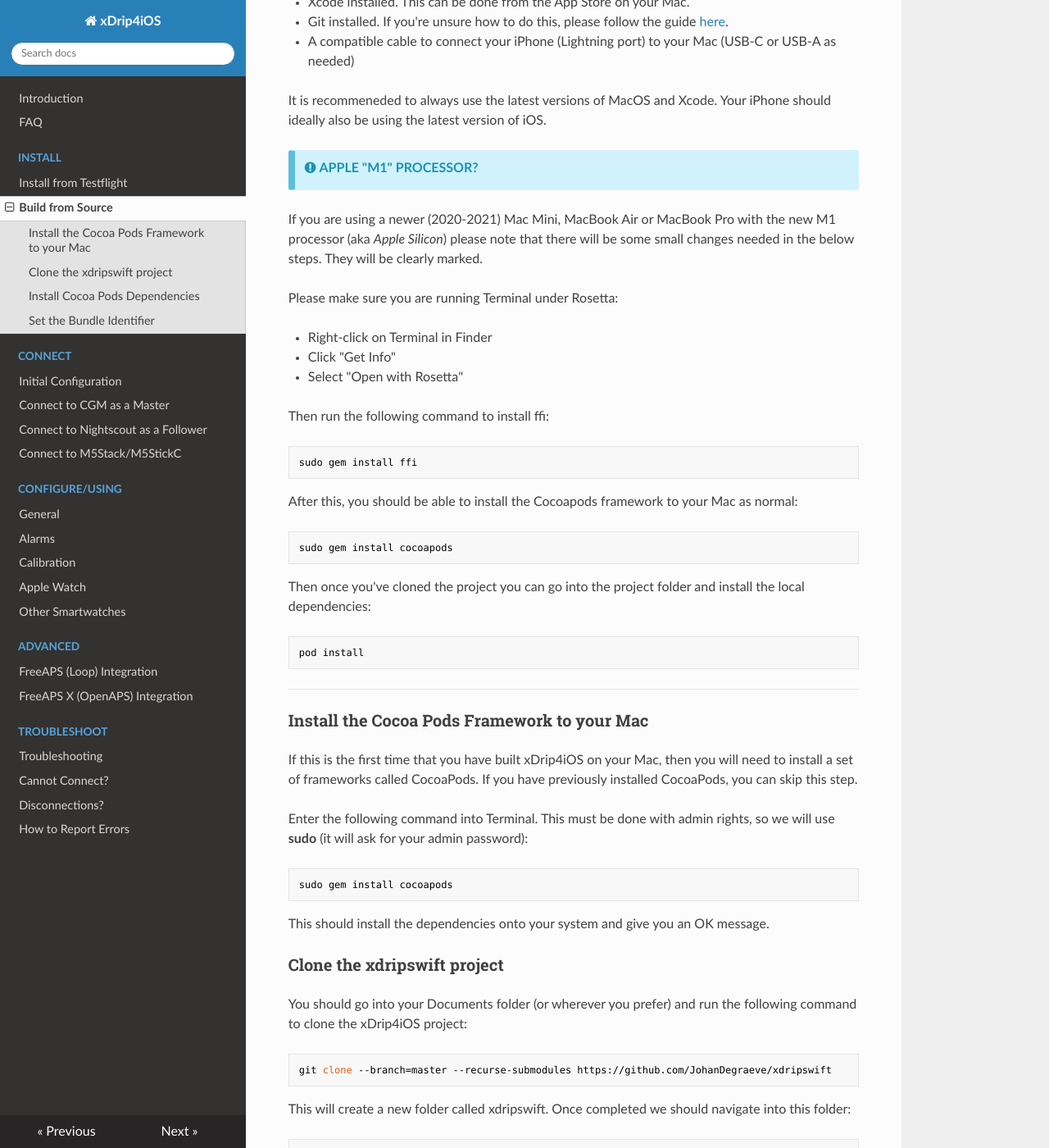
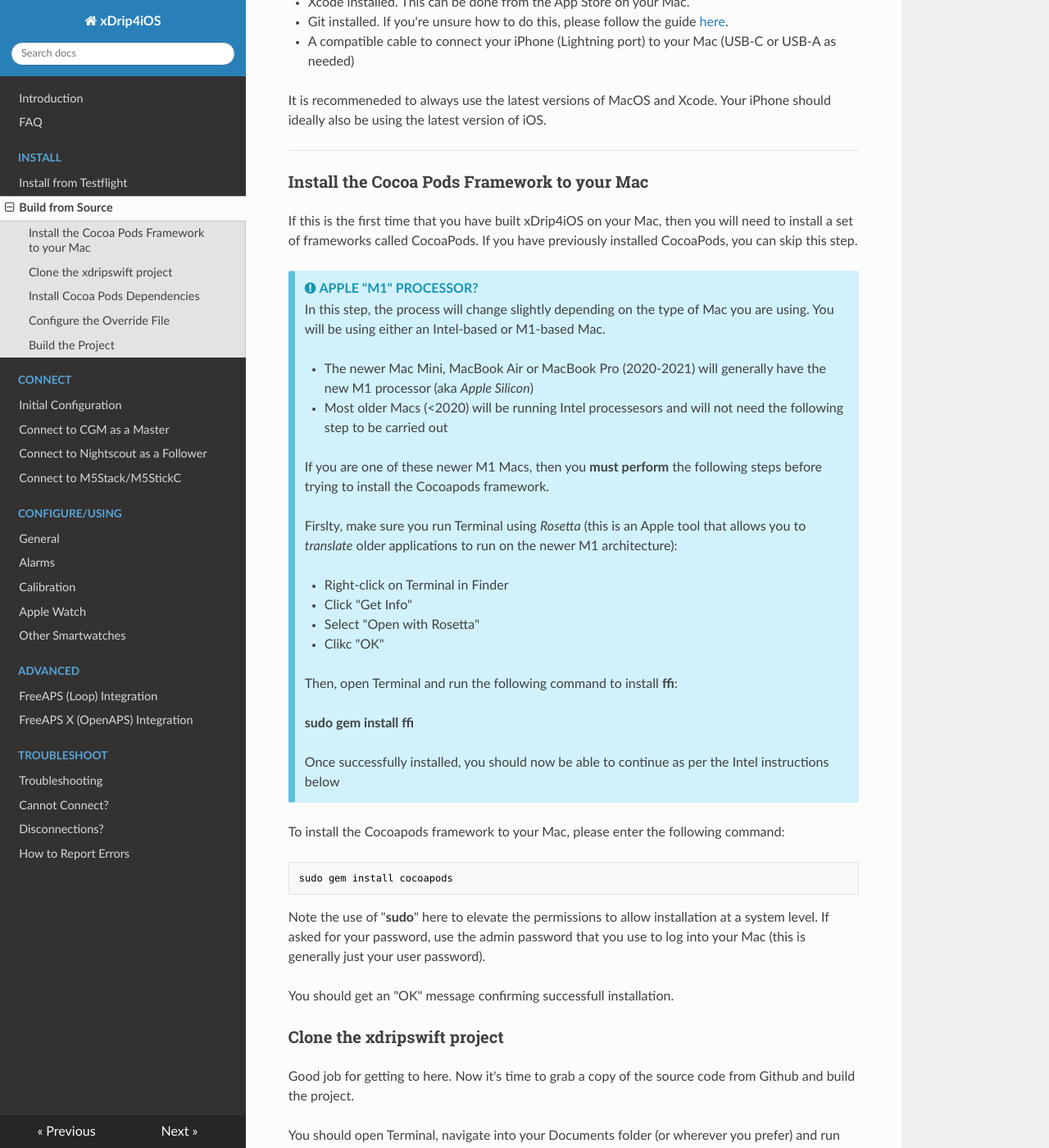
Before and after one commit to paulplant/xdrip4ios_docs, an MkDocs documentation site: the page built from docs/install/build.md, in a window 1280 px wide and 1400 px high, scrolled down 1194 px. Shown: the whole window at 82% size. Built offline with MkDocs 1.6.1, drawn with Linux system fonts in a browser that asks for light colours; nearby versions of some CDN libraries; old or Windows-style settings are respelled for this version of MkDocs; some of the changed text lies outside the part shown.

Commit message:
Update build.md

```diff
--- a/docs/install/build.md
+++ b/docs/install/build.md
@@ -22,47 +22,51 @@ Ready? So then let's begin. Here are some of the things that you'll need before
 
 It is recommeneded to always use the latest versions of MacOS and Xcode. Your iPhone should ideally also be using the latest version of iOS.
 
-!!!info "APPLE "M1" PROCESSOR?"
-If you are using a newer (2020-2021) Mac Mini, MacBook Air or MacBook Pro with the new M1 processor (aka *Apple Silicon*) please note that there will be some small changes needed in the below steps. They will be clearly marked.
-
-Please make sure you are running Terminal under Rosetta:
-
-- Right-click on Terminal in Finder
-- Click "Get Info"
-- Select "Open with Rosetta"
-
-Then run the following command to install ffi:
-
-    sudo gem install ffi
-
-After this, you should be able to install the Cocoapods framework to your Mac as normal:
-
-    sudo gem install cocoapods
-
-Then once you've cloned the project you can go into the project folder and install the local dependencies:
-
-    pod install
-
 ___
 ### Install the Cocoa Pods Framework to your Mac
 
 If this is the first time that you have built xDrip4iOS on your Mac, then you will need to install a set of frameworks called CocoaPods. If you have previously installed CocoaPods, you can skip this step.
 
-Enter the following command into Terminal. This must be done with admin rights, so we will use **sudo** (it will ask for your admin password):
+!!!info "APPLE "M1" PROCESSOR?"
+    In this step, the process will change slightly depending on the type of Mac you are using. You will be using either an Intel-based or M1-based Mac.
+
+    - The newer Mac Mini, MacBook Air or MacBook Pro (2020-2021) will generally have the new M1 processor (aka *Apple Silicon*)
+    - Most older Macs (<2020) will be running Intel processesors and will not need the following step to be carried out
+
+    If you are one of these newer M1 Macs, then you **must perform** the following steps before trying to install the Cocoapods framework.
+
+    Firslty, make sure you run Terminal using *Rosetta* (this is an Apple tool that allows you to *translate* older applications to run on the newer M1 architecture):
+
+    - Right-click on Terminal in Finder
+    - Click "Get Info"
+    - Select "Open with Rosetta"
+    - Clikc "OK"
+
+    Then, open Terminal and run the following command to install **ffi**:
+
+    **sudo gem install ffi**
+
+    Once successfully installed, you should now be able to continue as per the Intel instructions below
+
+
+To install the Cocoapods framework to your Mac, please enter the following command:
 
     sudo gem install cocoapods
 
-This should install the dependencies onto your system and give you an OK message.
+Note the use of "**sudo**" here to elevate the permissions to allow installation at a system level. If asked for your password, use the admin password that you use to log into your Mac (this is generally just your user password).
 
+You should get an "OK" message confirming successfull installation.
 
 
 ### Clone the xdripswift project
 
-You should go into your Documents folder (or wherever you prefer) and run the following command to clone the xDrip4iOS project:
+Good job for getting to here. Now it's time to grab a copy of the source code from Github and build the project.
+
+You should open Terminal, navigate into your Documents folder (or wherever you prefer) and run the following command to clone the xDrip4iOS project:
 
     git clone --branch=master --recurse-submodules https://github.com/JohanDegraeve/xdripswift
 
-This will create a new folder called xdripswift. Once completed we should navigate into this folder:
+This will create a new folder called xdripswift and it will copy all needed code into it. Once completed we should navigate into this folder:
 
     cd xdripswift
 
@@ -74,35 +78,53 @@ Earlier we installed the full Cocoa Pods framework onto your system. Now we will
 
 Again, you will see some activity and you should get an OK message.
 
-Open the WorkSpace file by typing:
+### Configure the Override File
 
-   xed .
+In order to make building as easy as possible, we have adopted the use of XCconfig files. Whilst this may seem unnecessary at first glance, it will make things much easier for future installs.
 
-### Set the Bundle Identifier
+Right click the following link and copy it to your xdripswift folder:
 
-Here you should create a unique Bundle Identifier for each target. The default value in the project is:
+[xDripConfigOverride.xcconfig](https://raw.githubusercontent.com/JohanDegraeve/xdripswift/0d485d1978bf90fb51b3a6cef8389f8daddb595d/xDripConfigOverride.xcconfig)
 
-net.johandegraeve.xdripswift<br />
-net.johandegraeve.xdripswift.xDrip4iOS-Widget
+Open this file in TextEdit or Xcode and you will see the following structure. You will need to edit the lines highlighted in <span style="color:blue">blue</span>.
 
-Obviously, this is already in use by Johan so we need to change them.
+___
+<span style="color:gray">MAIN_APP_DISPLAY_NAME = xDrip4iO5</span>
 
-You should change the part that says "**net.johndegraeve**" to something that nobody else is using. You can use anything you want such as:
+<span style="color:gray">// Put your team id here for signing<br /></span>
+<span style="color:blue">// XDRIP_DEVELOPMENT_TEAM =</span>
 
-- **com.ilovetheweekend**.xdripswift
-- **com.ilovetheweekend**.xdripswift.xDrip4iOS-Widget
-<br /><br />
+<span style="color:gray">// Change to support running multiple apps simultaneously.<br /></span>
+<span style="color:blue">// MAIN_APP_BUNDLE_IDENTIFIER = com.$(DEVELOPMENT_TEAM).xdripswift</span>
+___
 
-- **net.keithrichards**.xdripswift
-- **net.keithrichards**.xdripswift.xDrip4iOS-Widget
-<br /><br />
+You should remove the "//" characters to uncomment these lines and in XDRIP_DEVELOPMENT_TEAM add your Development Team Identifier to this line. If you don't know your iOS Developer Idenfifier, you can always use something else. Examples:
 
-- **com.anything-i-want**.xdripswift
-- **com.anything-i-want**.xdripswift.xDrip4iOS-Widget
+<span style="color:red">//</span>XDRIP_DEVELOPMENT_TEAM = <span style="color:green">95C72J2362</span>
 
-Just invent something and try it. If somebody else is already using this identifier, then you'll get an error and can just chose another one.
+<span style="color:red">//</span>XDRIP_DEVELOPMENT_TEAM = <span style="color:green">iloveinsulin</span>
 
-Now you should sign both targets with your Development Team, connect your iPhone to your Mac, select your device and hit **Build** ("Play")
+Finally, just uncomment the MAIN_APP_BUNDLE_IDENTIFIER line. No need to edit anything else. Your file should now look like this:
 
+___
+<span style="color:gray">MAIN_APP_DISPLAY_NAME = xDrip4iO5</span>
 
+<span style="color:gray">// Put your team id here for signing<br /></span>
+<span style="color:green">XDRIP_DEVELOPMENT_TEAM = 95C77J2362</span><span style="color:blue"> *<--- here you put your unique ID*</span>
+
+<span style="color:gray">// Change to support running multiple apps simultaneously.<br /></span>
+<span style="color:green">MAIN_APP_BUNDLE_IDENTIFIER = com.$(DEVELOPMENT_TEAM).xdripswift</span>
+___
+
+### Build the Project
+
+Now we're going to open the Workspace file. Go back to terminal and run the following command (again, inside your xdripswift folder).
+
+    xed .
+
+Open the xdrip file on the left of the screen and you should see that your Bundle Identifier has been correctly configured with the values you used in the previous step.
+
+Now you'll need to "sign" the targets. Go to each one (xdrip + xDrip4iOS Widget Extension) and select your "Team" in the drop down Signing option.
+
+Repeat this for each target, connect your iPhone to your Mac, select your device at the top of the screen (don't select a simulator!) and hit **Build** ("Play")
 </br>
```
